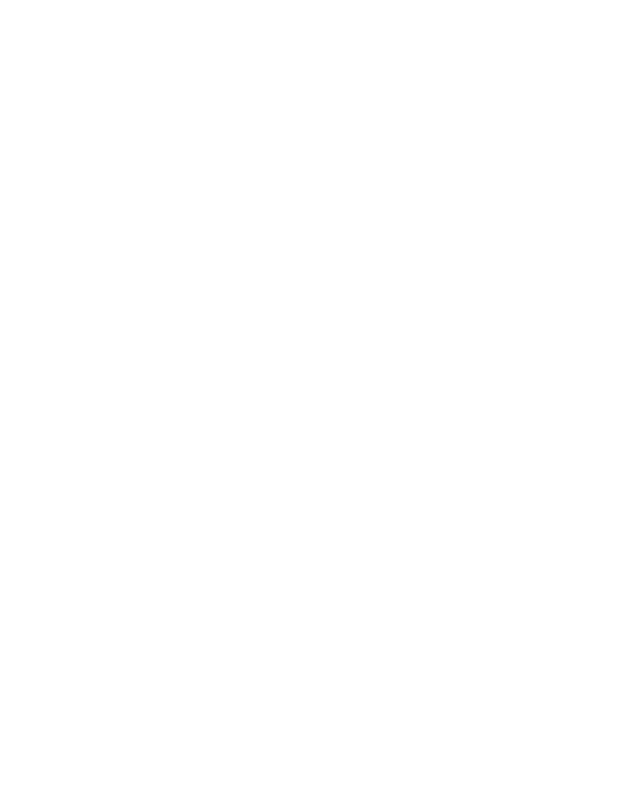
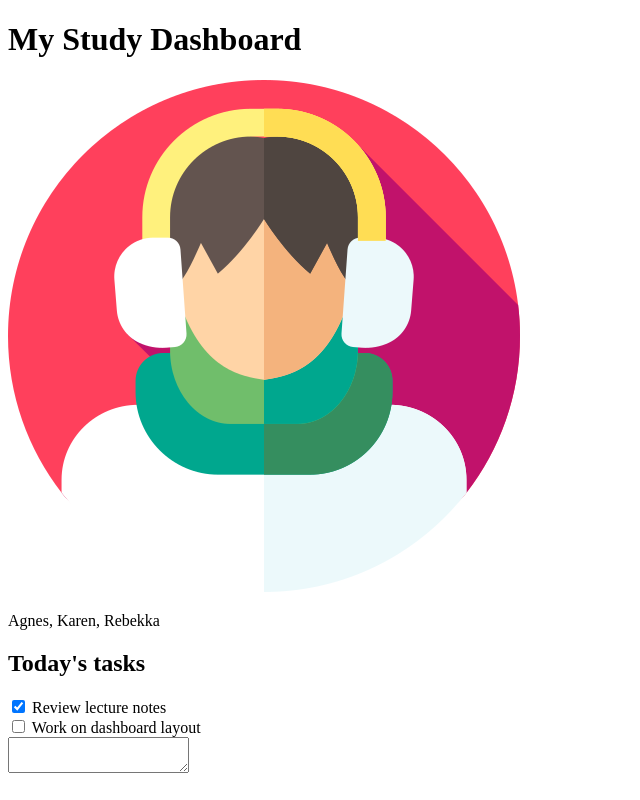
Before and after one commit to AgnesOmars/Assignment1-vefforritun, a website: page skil/index.html in a window 1280 px wide. Shown: the whole page, without its empty margins (0-640 px from the left). Drawn offline with Linux system fonts and the light colour scheme.

Commit message:
task box and top

```diff
--- a/skil/index.html
+++ b/skil/index.html
@@ -1,10 +1,9 @@
 <!--HTML Version (HTML5)-->
-<!DOCTYPE html>
+<!doctype html>
 <html lang="en">
-
   <head>
     <title>Study Dashboard</title>
-        <meta charset="UTF-8" >
+    <meta charset="UTF-8" />
     <!--meta name="description" content="..."/-->
     <meta
       name="author"
@@ -13,8 +12,22 @@
   </head>
 
   <body>
-        <!-- ... -->
+    <h1>My Study Dashboard</h1>
+
+    <img src="man_3728711.png" alt="profile picture" />
+    <p>Agnes, Karen, Rebekka</p>
+
+    <div>
+      <h2>Today's tasks</h2>
+      <label id="task1"
+        ><input type="checkbox" name="task1" value="task1" checked /> Review
+        lecture notes </label
+      ><br />
+      <label id="task2"
+        ><input type="checkbox" name="task2" value="task2" /> Work on dashboard
+        layout </label
+      ><br />
+      <textarea id="new task">  </textarea>
+    </div>
   </body>
-
-
 </html>
```
Also changed, not shown: 2 other files. Lines whose indentation alone changed are shown as unchanged.
